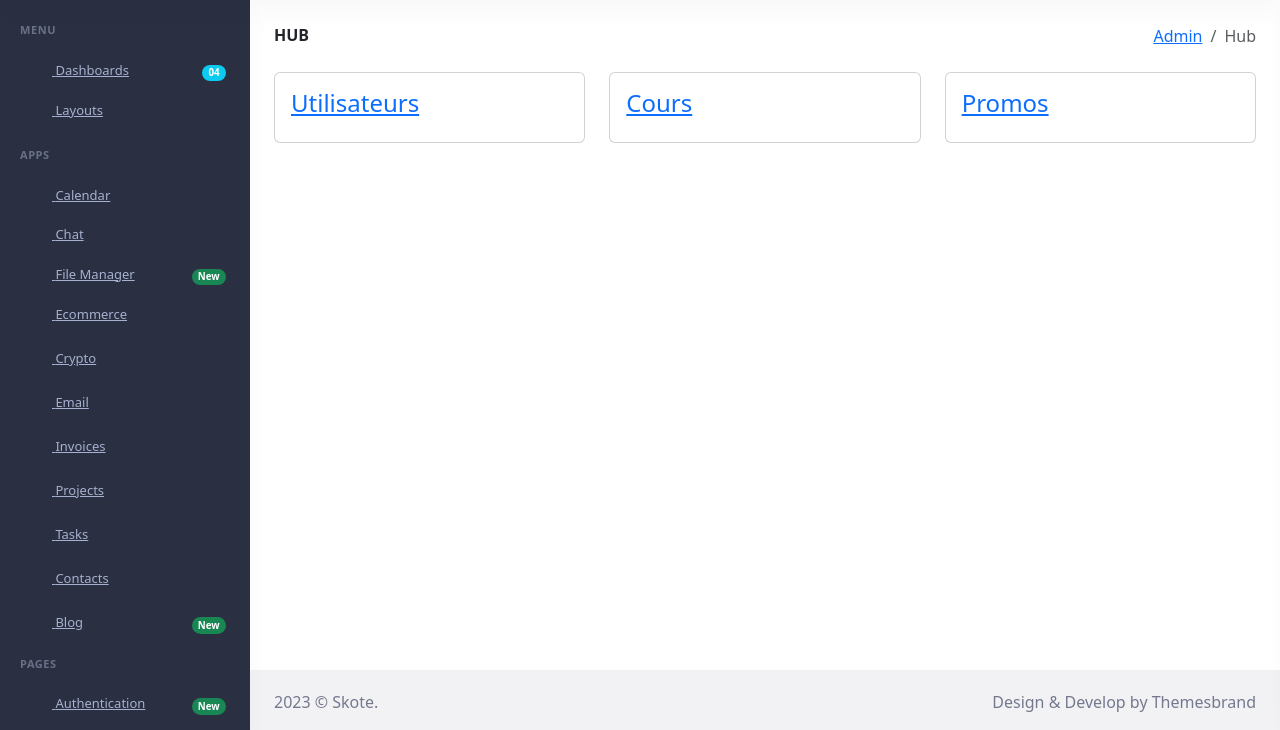
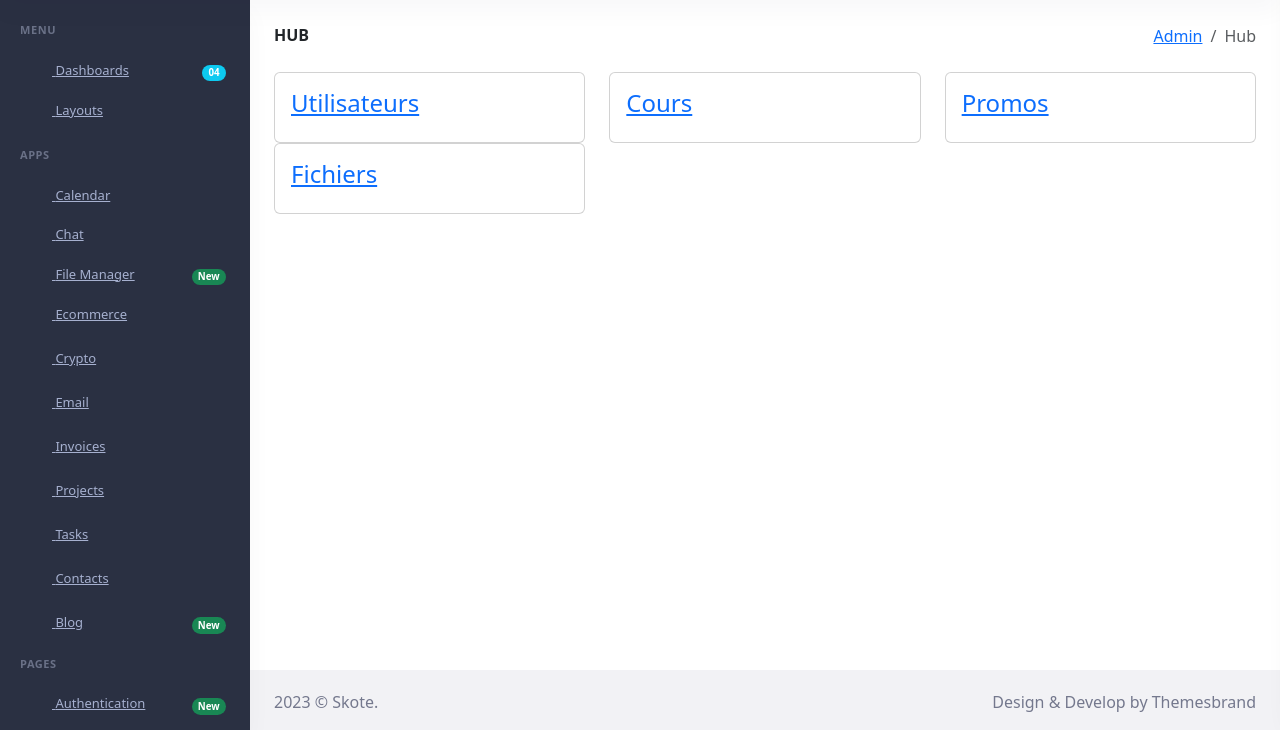
Before and after one commit to Pierson38/HubG4, a Symfony app: template templates/admin/index.html.twig in a window 1280 px wide. Shown: the part 70-800 px from the top of the page. Run offline with Twig, Linux system fonts and the light colour scheme; the template is opened without the code that fills it, so the values that code supplies are empty; some libraries are stand-ins or nearby versions.

Commit message:
test pipeline

```diff
--- a/templates/admin/index.html.twig
+++ b/templates/admin/index.html.twig
@@ -54,6 +54,15 @@
                                 </a>
                                 </div>
 							</div>
+							<div class="col-xl-4">
+                                <div class="card">
+                                    <a href="{{path("app_admin_promos")}}">
+                                    <div class="card-body">
+                                        <h4 class="card-title">Fichiers</h4>
+                                    </div>
+                                </a>
+                                </div>
+							</div>
 						</div>
 					</div> <!-- container-fluid -->
 				</div>
```
